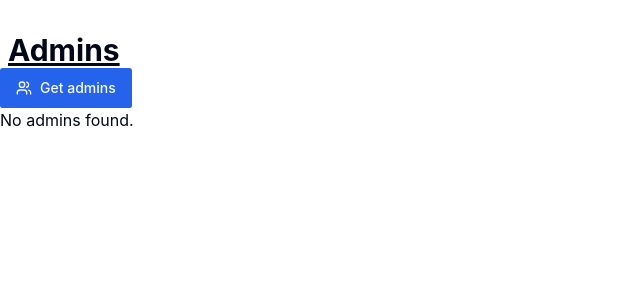
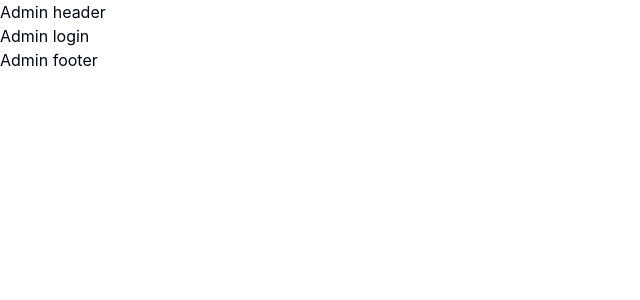
Before and after one commit to sockify/sockify, a React (Vite) app in the folder web-client/: page /admin/login in a window 1280 px wide. Shown: the top 300 px of the page, without its empty margins (0-640 px from the left). Built offline with nearby package versions, Linux system fonts and the light colour scheme.

Commit message:
feat: adds basic routing to the UI
- /home page
- /admin/login
- /admin/home

Need to add AuthGuard to certain admin pages

```diff
--- a/web-client/package.json
+++ b/web-client/package.json
@@ -24,6 +24,7 @@
     "react-dom": "^18.3.1",
     "react-hook-form": "^7.53.0",
     "react-hot-toast": "^2.4.1",
+    "react-router-dom": "^6.26.2",
     "tailwind-merge": "^2.5.2",
     "tailwindcss-animate": "^1.0.7",
     "zod": "^3.23.8"
--- /dev/null
+++ b/web-client/src/layouts/AdminLayout.tsx
@@ -0,0 +1,13 @@
+import { Outlet } from "react-router-dom";
+
+export default function AdminLayout() {
+  return (
+    <>
+      <header>Admin header</header>
+      <main>
+        <Outlet />
+      </main>
+      <footer>Admin footer</footer>
+    </>
+  );
+}
--- /dev/null
+++ b/web-client/src/layouts/RootLayout.tsx
@@ -0,0 +1,13 @@
+import { Outlet } from "react-router-dom";
+
+export default function RootLayout() {
+  return (
+    <>
+      <header>Header</header>
+      <main>
+        <Outlet />
+      </main>
+      <footer>Footer</footer>
+    </>
+  );
+}
--- a/web-client/src/main.tsx
+++ b/web-client/src/main.tsx
@@ -2,16 +2,17 @@ import { QueryClient, QueryClientProvider } from "@tanstack/react-query";
 import { ReactQueryDevtools } from "@tanstack/react-query-devtools";
 import { StrictMode } from "react";
 import { createRoot } from "react-dom/client";
+import { RouterProvider } from "react-router-dom";
 
-import App from "./App.tsx";
 import "./index.css";
+import { router } from "./routes";
 
 const queryClient = new QueryClient();
 
 createRoot(document.getElementById("root")!).render(
   <StrictMode>
     <QueryClientProvider client={queryClient}>
-      <App />
+      <RouterProvider router={router} />
       <ReactQueryDevtools initialIsOpen={false} />
     </QueryClientProvider>
   </StrictMode>,
--- /dev/null
+++ b/web-client/src/pages/HomePage.tsx
@@ -0,0 +1,3 @@
+export default function HomePage() {
+  return <>Home page</>;
+}
--- /dev/null
+++ b/web-client/src/pages/admin/AdminLoginPage.tsx
@@ -0,0 +1,3 @@
+export default function AdminLoginPage() {
+  return <>Admin login</>;
+}
--- /dev/null
+++ b/web-client/src/routes.tsx
@@ -0,0 +1,48 @@
+import { Navigate, createBrowserRouter } from "react-router-dom";
+
+import AdminLayout from "./layouts/AdminLayout";
+import RootLayout from "./layouts/RootLayout";
+import HomePage from "./pages/HomePage";
+import AdminHomePage from "./pages/admin/AdminHomePage";
+import AdminLoginPage from "./pages/admin/AdminLoginPage";
+
+export const router = createBrowserRouter([
+  {
+    path: "/",
+    element: <RootLayout />,
+    children: [
+      {
+        index: true, // matches the root path
+        element: <Navigate to="/home" replace />,
+      },
+      {
+        path: "home",
+        element: <HomePage />,
+      },
+    ],
+  },
+  {
+    path: "/admin",
+    element: <AdminLayout />,
+    children: [
+      {
+        index: true, // matches the root path
+        element: <Navigate to="/admin/login" replace />,
+      },
+      {
+        path: "login",
+        element: <AdminLoginPage />,
+      },
+      {
+        path: "home",
+        // TODO: should be guarded using a <AuthRoute />
+        element: <AdminHomePage />,
+      },
+    ],
+  },
+  {
+    path: "*",
+    // TODO: create 404 page
+    element: <div>404 - Not Found</div>,
+  },
+]);
```
Also changed, not shown: web-client/src/pages/admin/AdminHomePage.tsx (renamed from web-client/src/App.tsx, +3 -4 lines), 1 other file (tests, documents, lock files or other folders).
